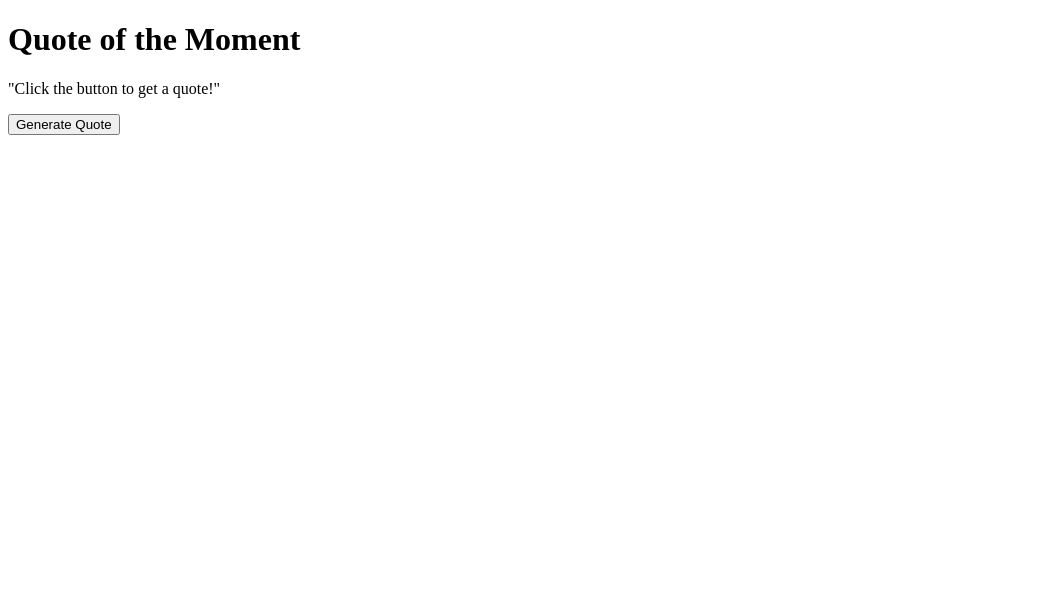
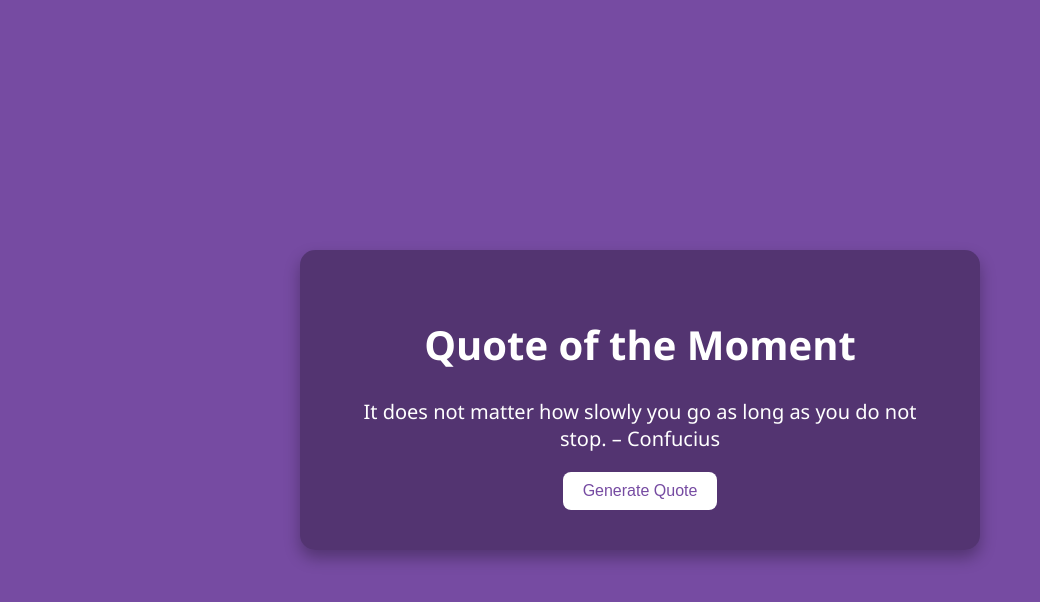
Before and after one commit to Nikkkkillll/Joke-Generator, a plain HTML site: page index.html in a window 1280 px wide. Both pictures are taken after a click on the button "Generate Quote". Shown: the whole page, without its empty margins (0-1040 px from the left). Drawn offline with Linux system fonts and the light colour scheme.

Commit message:
more functionalities added

```diff
--- a/index.html
+++ b/index.html
@@ -1,18 +1,24 @@
 <!DOCTYPE html>
 <html lang="en">
+
 <head>
     <meta charset="UTF-8">
     <meta name="viewport" content="width=device-width, initial-scale=1.0">
     <title>Quotes Generator</title>
+    <link rel="stylesheet" href="style.css">
+
 
 </head>
+
 <body>
     <div class="container">
         <h1>Quote of the Moment</h1>
         <p id="quote">"Click the button to get a quote!"</p>
-        <button onclick="generateQuote()">Generate Quote</button>
+        <button id="generateBtn">Generate Quote</button>
     </div>
 
 
+    <script src="script.js"></script>
 </body>
+
 </html>
--- a/script.js
+++ b/script.js
@@ -1,15 +1,30 @@
 
 const quotes = [
-    { text: "The best way to predict the future is to invent it.", author: "Alan Kay" },
-    { text: "Life is 10% what happens to us and 90% how we react to it.", author: "Charles R. Swindoll" },
-    { text: "Your time is limited, so don't waste it living someone else's life.", author: "Steve Jobs" },
-    { text: "Strive not to be a success, but rather to be of value.", author: "Albert Einstein" },
-    { text: "The harder you work for something, the greater you'll feel when you achieve it.", author: "Anonymous" }
+  "The best way to predict the future is to invent it. – Alan Kay",
+  "Your time is limited, so don’t waste it living someone else’s life. – Steve Jobs",
+  "Success is not final, failure is not fatal: It is the courage to continue that counts. – Winston Churchill",
+  "Believe you can and you’re halfway there. – Theodore Roosevelt",
+  "Do not wait to strike till the iron is hot; but make it hot by striking. – William Butler Yeats",
+  "I have not failed. I've just found 10,000 ways that won't work. – Thomas Edison",
+  "It does not matter how slowly you go as long as you do not stop. – Confucius",
+  "Act as if what you do makes a difference. It does. – William James",
+  "What lies behind us and what lies before us are tiny matters compared to what lies within us. – Ralph Waldo Emerson",
+  "Don’t watch the clock; do what it does. Keep going. – Sam Levenson",
+  "If you can dream it, you can do it. – Walt Disney",
+  "Start where you are. Use what you have. Do what you can. – Arthur Ashe",
+  "Hardships often prepare ordinary people for an extraordinary destiny. – C.S. Lewis",
+  "The only limit to our realization of tomorrow is our doubts of today. – Franklin D. Roosevelt",
+  "Perseverance is not a long race; it is many short races one after the other. – Walter Elliot",
+  "The future depends on what you do today. – Mahatma Gandhi",
+  "Dream big and dare to fail. – Norman Vaughan",
+  "You are never too old to set another goal or to dream a new dream. – C.S. Lewis",
+  "Don’t be pushed around by the fears in your mind. Be led by the dreams in your heart. – Roy T. Bennett",
+  "Great minds discuss ideas; average minds discuss events; small minds discuss people. – Eleanor Roosevelt"
 ];
 
+const quote = document.getElementById("quote");
+const generateBtn = document.getElementById("generateBtn");
 
-const jokeBtn = document.getElementById("jokeBtn");
-  const jokeText = document.getElementById("joke");
 
   // 🔢 Function to calculate a random index
   function getRandomIndex(arrLength) {
@@ -17,13 +32,8 @@ const jokeBtn = document.getElementById("jokeBtn");
   }
   function generateQuote() {
     const index = getRandomIndex(quotes.length);
-    const joke = quotes[index];
-    jokeText.textContent = joke;
+    quote.textContent = quotes[index];
   }
 
-  // 🎯 Attach event listener to the button
-  jokeBtn.addEventListener("click", generateJoke);
-  // 🧠 Use the function inside the event listener
-//   jokeBtn.addEventListener("click", () => {
-//     const randomIndex = getRandomIndex(jokes.length);
-//     jokeText.textContent = jokes[randomIndex];
+
+generateBtn.addEventListener("click", generateQuote);
--- a/style.css
+++ b/style.css
@@ -2,10 +2,9 @@ body {
     margin: 0;
     padding: 0;
     font-family: 'Segoe UI', sans-serif;
-    background: linear-gradient(to right, #667eea, #764ba2);
+    background:  #764ba2;
     color: white;
     display: flex;
-    flex-direction: column;
     align-items: center;
     justify-content: center;
     height: 100vh;
@@ -14,39 +13,27 @@ body {
 
 .container {
     background: rgba(0, 0, 0, 0.3);
-    padding: 2rem 3rem;
+    padding: 40px 40px;
     border-radius: 15px;
     box-shadow: 0 8px 16px rgba(0, 0, 0, 0.3);
     max-width: 600px;
 }
 
 h1 {
-    font-size: 2.5rem;
-    margin-bottom: 20px;
+    font-size: 40px;
 }
 
 #quote {
-    font-size: 1.4rem;
+    font-size: 20px;
     margin: 20px 0;
-}
-
-#author {
-    font-size: 1.1rem;
-    color: #ddd;
-    margin-bottom: 30px;
 }
 
 button {
     padding: 10px 20px;
-    font-size: 1rem;
+    font-size: 16px;
     background-color: #fff;
     color: #764ba2;
     border: none;
     border-radius: 8px;
-    cursor: pointer;
-    transition: background-color 0.3s;
+
 }
-
-button:hover {
-    background-color: #f0f0f0;
-}
```
